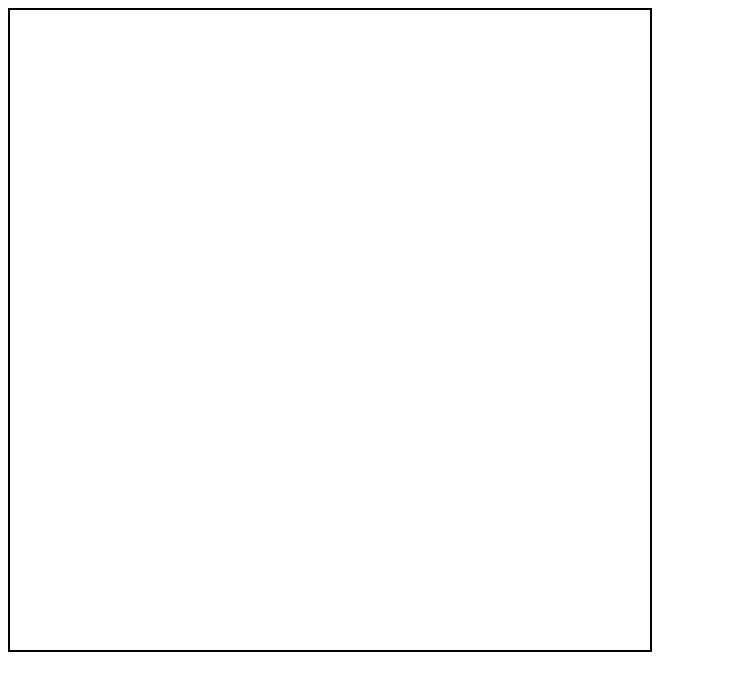
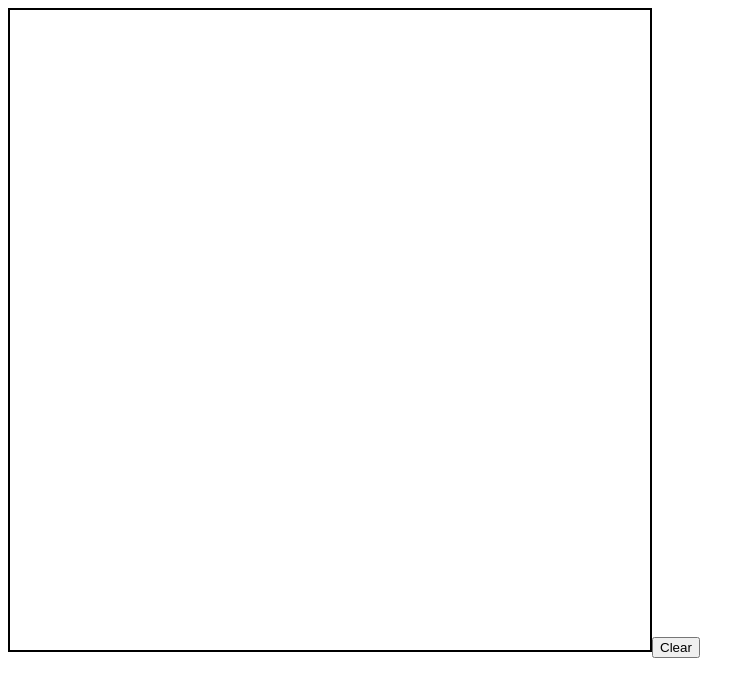
Before and after one commit to Biskkit/Pixel-Art-Site, a React (Vite) app in the folder pixel-art-app/: page / in a window 1280 px wide. Shown: the top 696 px of the page, without its empty margins (0-755 px from the left). Built offline with nearby package versions, Linux system fonts and the light colour scheme.

Commit message:
Add clear button

```diff
--- a/pixel-art-app/src/components/canvas.jsx
+++ b/pixel-art-app/src/components/canvas.jsx
@@ -7,6 +7,12 @@ export function Canvas() {
 	// Scaling variable used to transform the client position to the actual internal canvas
 	// In this case, it'll be 16
 	const [pScale, setPScale] = useState(1);
+
+	// Helper function to translate x and y pixels
+	// This function assumes that pos must be divided by the scale state variable
+	function transposePosition(pos, offset) {
+		return Math.floor((pos - offset) / pScale);
+	}
 
 	/**
 	 * This function will run on first load (after canvasRef has been grabbed) and whenever the window resizes
@@ -36,6 +42,7 @@ export function Canvas() {
 
 	// Add event listener to window, so that it runs the scaling method every time it resizes
 	window.addEventListener("resize", () => setScaling(window.innerHeight, window.innerWidth));
+
 	/**
 	 * Function for handling mouseDown input,
 	 * replaces typical eventListener used before
@@ -56,6 +63,7 @@ export function Canvas() {
 		console.log(`Left: ${boundRect.left}, Top: ${boundRect.top}, Bottom: ${boundRect.bottom}, Right: ${boundRect.right}, pixX: ${posX}, pixY: ${posY}`);
 		ctx.fillRect(posX, posY, 1, 1);
 	}
+
 	/**
 	 * Function to handle mouse up
 	 * (will simply set state, but wrapped in a function in case it is changed)
@@ -63,6 +71,7 @@ export function Canvas() {
 	function falseMouseDown() {
 		setMouseDown(false);
 	}
+
 	/**
  	* Note: Should only be called upon by canvas objects
 	* @param {MouseEvent} e
@@ -84,12 +93,8 @@ export function Canvas() {
 		}
 	}
 
-	// Helper function to translate x and y pixels
-	// This function assumes that pos must be divided by the scale state variable
-	function transposePosition(pos, offset) {
-		return Math.floor((pos - offset) / pScale);
-	}
 	return(
+		<>
 			<canvas
 			ref = {canvasRef}
 			onMouseDown={handleMouseDown}
@@ -99,5 +104,27 @@ export function Canvas() {
 			height={16}
 			width={16}>
 			</canvas>
+			<ClearBtn canvas = {canvasRef.current}/>
+		</>
 	);
 }
+
+/**
+ * Clear button to delete all the pixels on the canvas
+ * @param {HTMLCanvasElement} canvas, the canvas object to clear
+*/
+function ClearBtn({ canvas }) {
+	function clearCanvas() {
+		console.log("Canvas Object:");
+		console.log(canvas);
+		// Grab canvas context
+		const ctx = canvas.getContext('2d');
+		// Grab width and height of canvas
+		const width = canvas.width;
+		const height = canvas.height;
+		ctx.clearRect(0, 0, width, height);
+	}
+	return(
+		<button onClick={clearCanvas}>Clear</button>
+	);
+}
```
Lines whose indentation alone changed are shown as unchanged.
